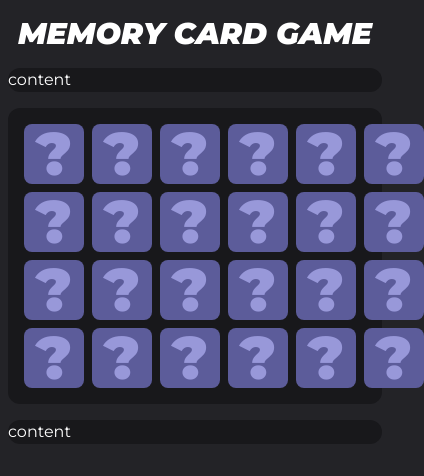
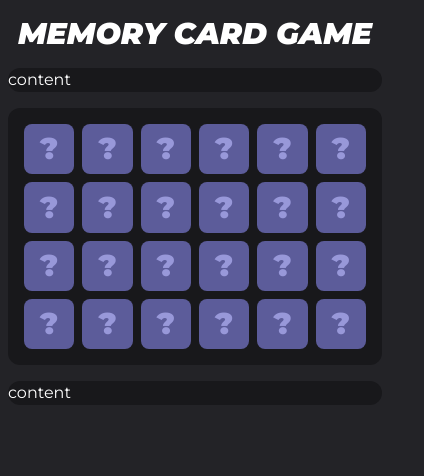
Before and after one commit to chmery/memory-card-game, a React (Vite) app: page / in a window 390 px wide. Shown: the top 476 px of the page, 424 px wide, since content can reach past the window. Built offline with nearby package versions, Linux system fonts and the light colour scheme.

Commit message:
board responsiveness

```diff
--- a/src/components/CardItem.tsx
+++ b/src/components/CardItem.tsx
@@ -7,15 +7,16 @@ interface Props {
 
 export const CardItem = ({ card, onFlip }: Props) => {
     const canFlip = !card.isGuessed && !card.isFlipped;
+    const isValueVisible = card.isFlipped || card.isGuessed;
 
     return (
         <div
             onClick={() => canFlip && onFlip(card.id)}
-            className={`bg-primary600 text-6xl aspect-square rounded-lg flex items-center justify-center ${
-                !card.isFlipped && !card.isGuessed && "font-black text-primary300 cursor-pointer"
+            className={`bg-primary600 relative text-3xl sm:text-6xl  aspect-square rounded-lg flex items-center justify-center ${
+                canFlip && "font-black text-primary300 cursor-pointer"
             }`}
         >
-            {card.isFlipped || card.isGuessed ? card.value : "?"}
+            <span className="absolute">{isValueVisible ? card.value : "?"}</span>
         </div>
     );
 };
--- a/src/index.css
+++ b/src/index.css
@@ -12,5 +12,6 @@
     body {
         background: #232327;
         color: #ffff;
+        min-width: 320px;
     }
 }
```
